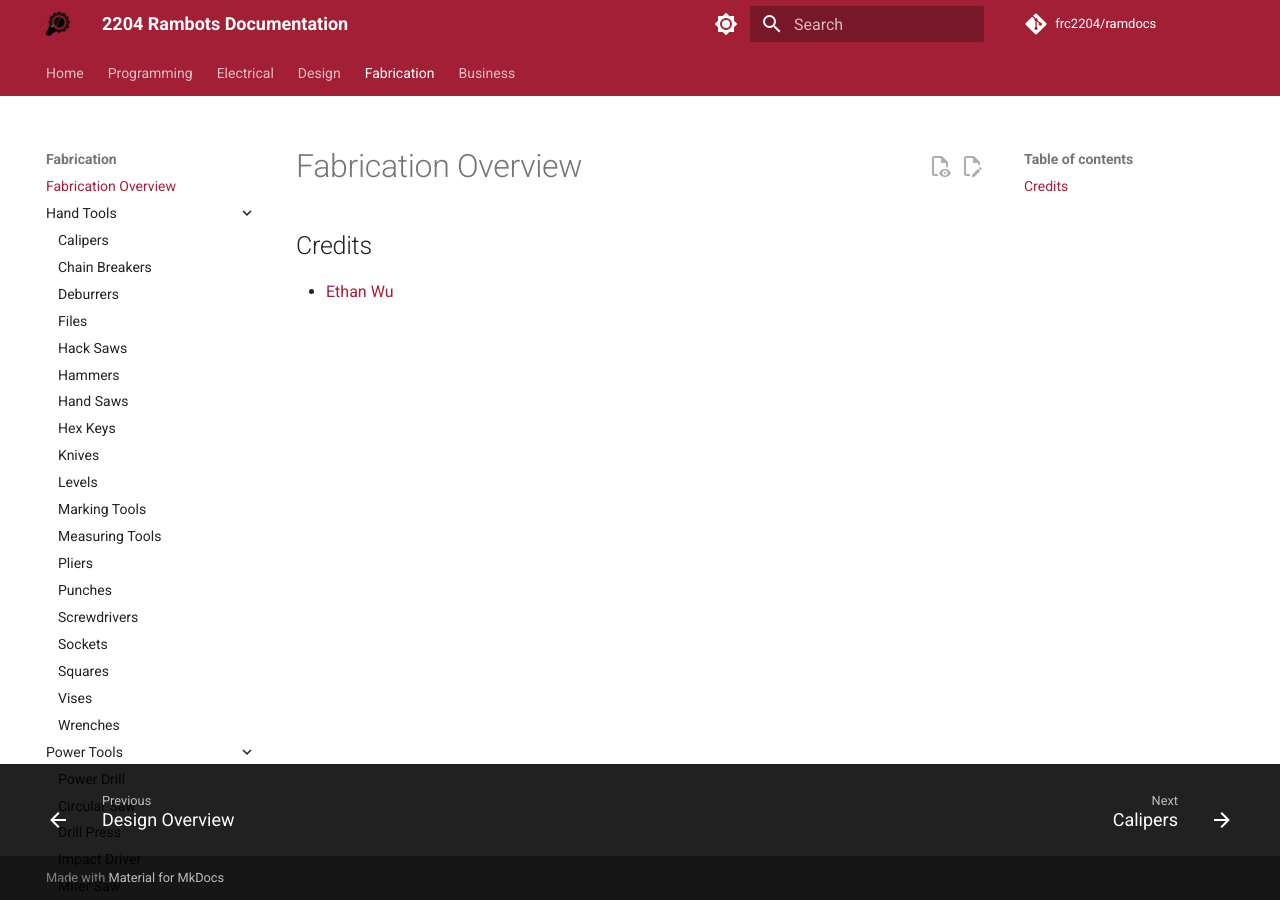
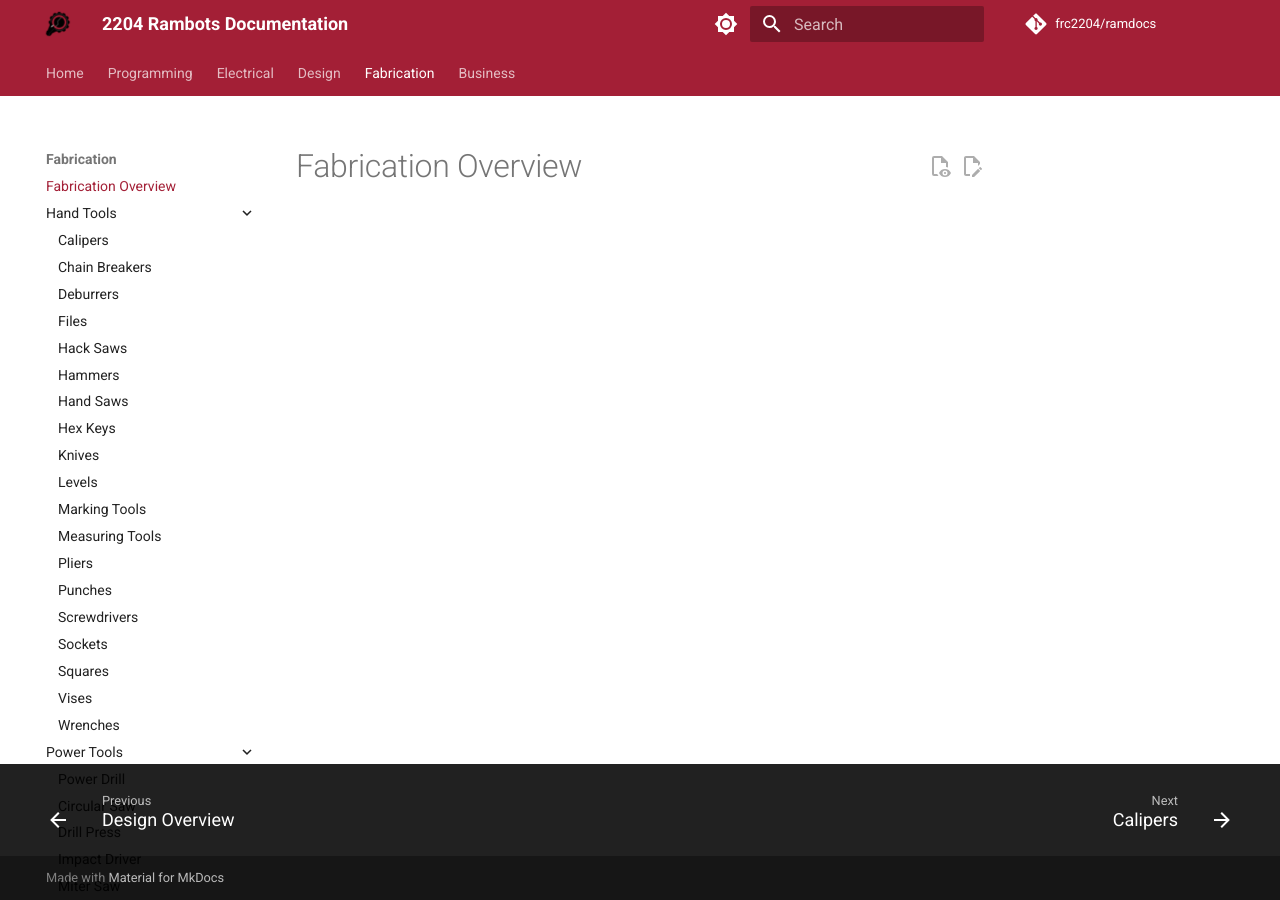
Before and after one commit to frc2204/ramdocs, an MkDocs documentation site: the page built from docs/fabrication/overview.md, in a window 1280 px wide. Built offline with MkDocs 1.6.1 and Material for MkDocs 9.7.7, drawn with Linux system fonts in a browser that asks for light colours; nearby versions of some CDN libraries; library files that are not in the unit come from our copies; comment, search, counter and statistics services are not loaded.

Commit message:
Remove credits

```diff
--- a/docs/fabrication/overview.md
+++ b/docs/fabrication/overview.md
@@ -1,3 +1 @@
 # Fabrication Overview
-## Credits
-- [Ethan Wu](https://instagram.com/wu._.ethan)
```
Also changed, not shown: docs/programming/overview.md (+0 -1 lines).
